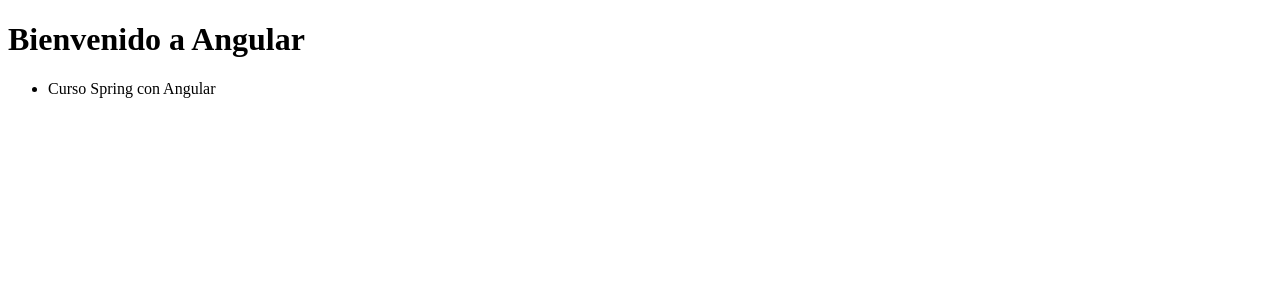
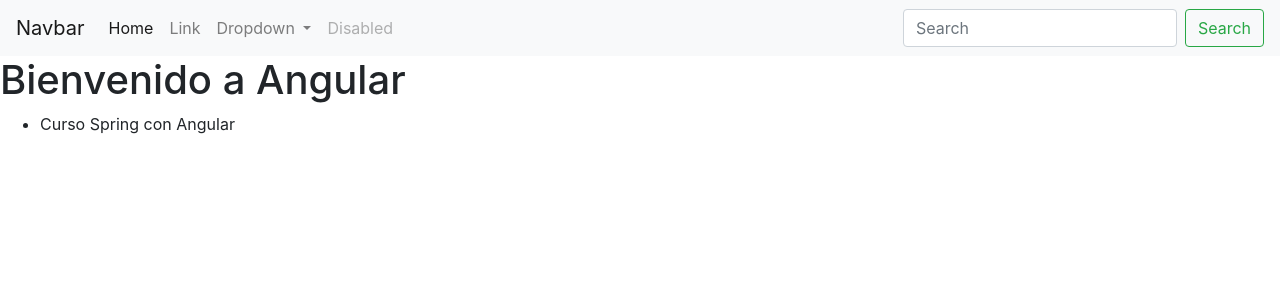
Before and after one commit to cjgmj/springAngularFront, an Angular app in the folder clientes-app/: page / in a window 1280 px wide. Shown: the top 300 px of the page. Built offline with nearby package versions, Linux system fonts and the light colour scheme.

Commit message:
Integrar Bootstrap

```diff
--- a/clientes-app/angular.json
+++ b/clientes-app/angular.json
@@ -24,18 +24,21 @@
                             "src/assets"
                         ],
                         "styles": [
+                            "node_modules/bootstrap/dist/css/bootstrap.min.css",
                             "src/styles.css"
                         ],
-            "scripts": []
+                        "scripts": [
+                            "node_modules/jquery/dist/jquery.slim.min.js",
+                            "node_modules/popper.js/dist/umd/popper.min.js",
+                            "node_modules/bootstrap/dist/js/bootstrap.min.js"
+                        ]
                     },
                     "configurations": {
                         "production": {
-              "fileReplacements": [
-                {
+                            "fileReplacements": [{
                                 "replace": "src/environments/environment.ts",
                                 "with": "src/environments/environment.prod.ts"
-                }
-              ],
+                            }],
                             "optimization": true,
                             "outputHashing": "all",
                             "sourceMap": false,
@@ -45,8 +48,7 @@
                             "extractLicenses": true,
                             "vendorChunk": false,
                             "buildOptimizer": true,
-              "budgets": [
-                {
+                            "budgets": [{
                                     "type": "initial",
                                     "maximumWarning": "2mb",
                                     "maximumError": "5mb"
@@ -120,6 +122,7 @@
                     }
                 }
             }
-    }},
+        }
+    },
     "defaultProject": "clientes-app"
 }
--- a/clientes-app/package.json
+++ b/clientes-app/package.json
@@ -19,6 +19,9 @@
     "@angular/platform-browser": "~8.2.8",
     "@angular/platform-browser-dynamic": "~8.2.8",
     "@angular/router": "~8.2.8",
+    "bootstrap": "^4.3.1",
+    "jquery": "^3.4.1",
+    "popper.js": "^1.15.0",
     "rxjs": "~6.4.0",
     "tslib": "^1.10.0",
     "zone.js": "~0.9.1"
--- a/clientes-app/src/app/app.component.html
+++ b/clientes-app/src/app/app.component.html
@@ -1,3 +1,39 @@
+<nav class="navbar navbar-expand-lg navbar-light bg-light">
+    <a class="navbar-brand" href="#">Navbar</a>
+    <button class="navbar-toggler" type="button" data-toggle="collapse" data-target="#navbarSupportedContent" aria-controls="navbarSupportedContent" aria-expanded="false" aria-label="Toggle navigation">
+      <span class="navbar-toggler-icon"></span>
+    </button>
+
+    <div class="collapse navbar-collapse" id="navbarSupportedContent">
+        <ul class="navbar-nav mr-auto">
+            <li class="nav-item active">
+                <a class="nav-link" href="#">Home <span class="sr-only">(current)</span></a>
+            </li>
+            <li class="nav-item">
+                <a class="nav-link" href="#">Link</a>
+            </li>
+            <li class="nav-item dropdown">
+                <a class="nav-link dropdown-toggle" href="#" id="navbarDropdown" role="button" data-toggle="dropdown" aria-haspopup="true" aria-expanded="false">
+            Dropdown
+          </a>
+                <div class="dropdown-menu" aria-labelledby="navbarDropdown">
+                    <a class="dropdown-item" href="#">Action</a>
+                    <a class="dropdown-item" href="#">Another action</a>
+                    <div class="dropdown-divider"></div>
+                    <a class="dropdown-item" href="#">Something else here</a>
+                </div>
+            </li>
+            <li class="nav-item">
+                <a class="nav-link disabled" href="#" tabindex="-1" aria-disabled="true">Disabled</a>
+            </li>
+        </ul>
+        <form class="form-inline my-2 my-lg-0">
+            <input class="form-control mr-sm-2" type="search" placeholder="Search" aria-label="Search">
+            <button class="btn btn-outline-success my-2 my-sm-0" type="submit">Search</button>
+        </form>
+    </div>
+</nav>
+
 <h1>{{title}}</h1>
 
 <ul>
```
Also changed, not shown: 1 other file (tests, documents, lock files or other folders). Lines whose indentation alone changed are shown as unchanged.
